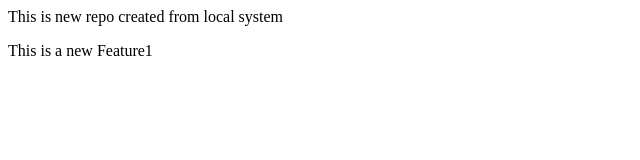
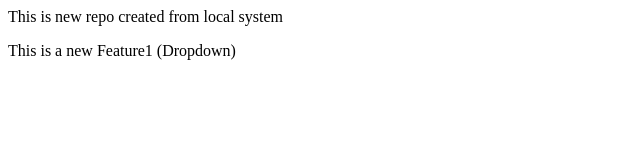
Before and after one commit to JayeshGThali/LocalRepo, a plain HTML site: page Index.html in a window 1280 px wide. Shown: the full height of the page, 0-640 px from the left. Drawn offline with Linux system fonts and the light colour scheme.

Commit message:
Added dropdown added

```diff
--- a/Index.html
+++ b/Index.html
@@ -1,2 +1,2 @@
 <p>This is new repo created from local system </p>
-<p>This is a new Feature1 </p>
+<p>This is a new Feature1 (Dropdown) </p>
```
